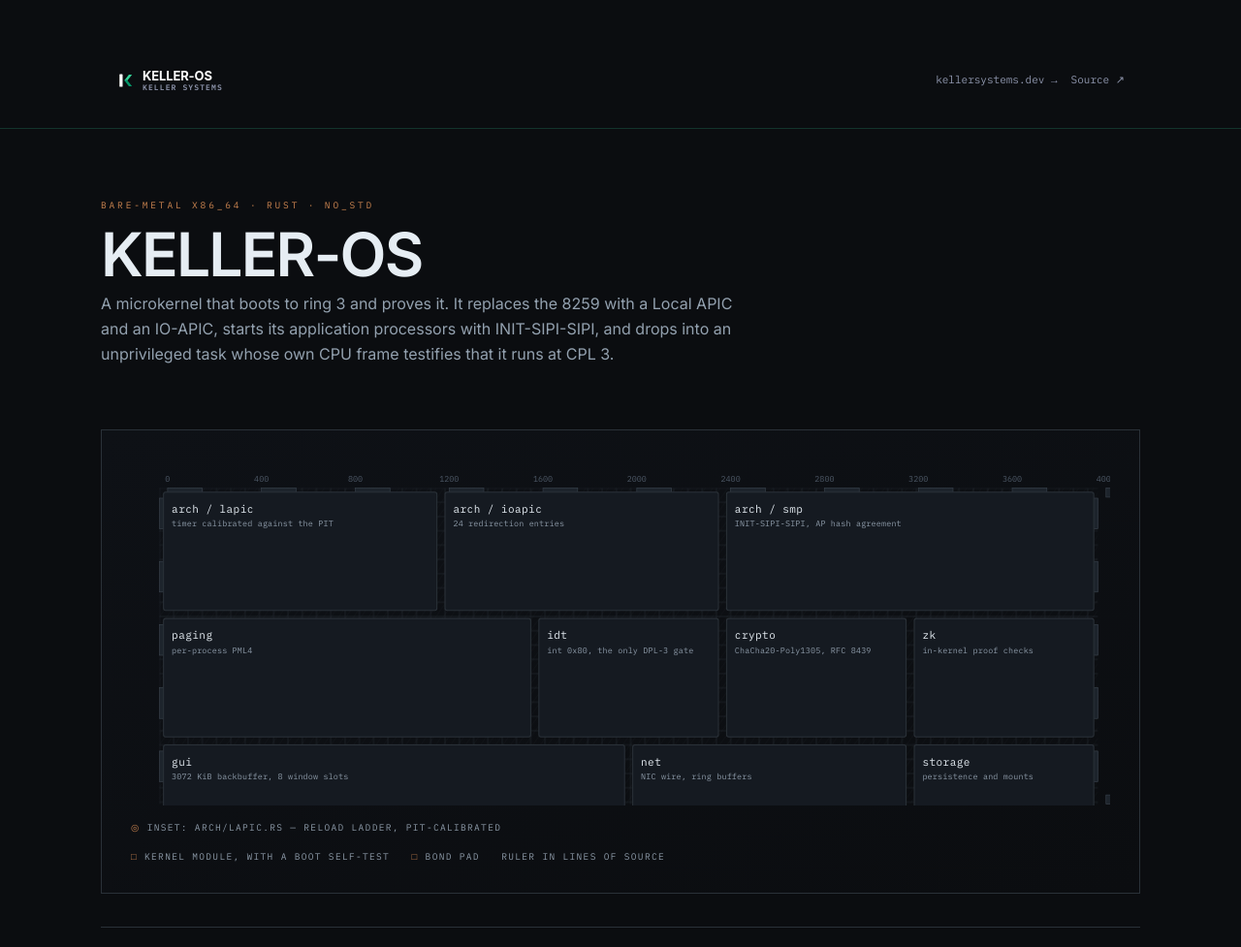
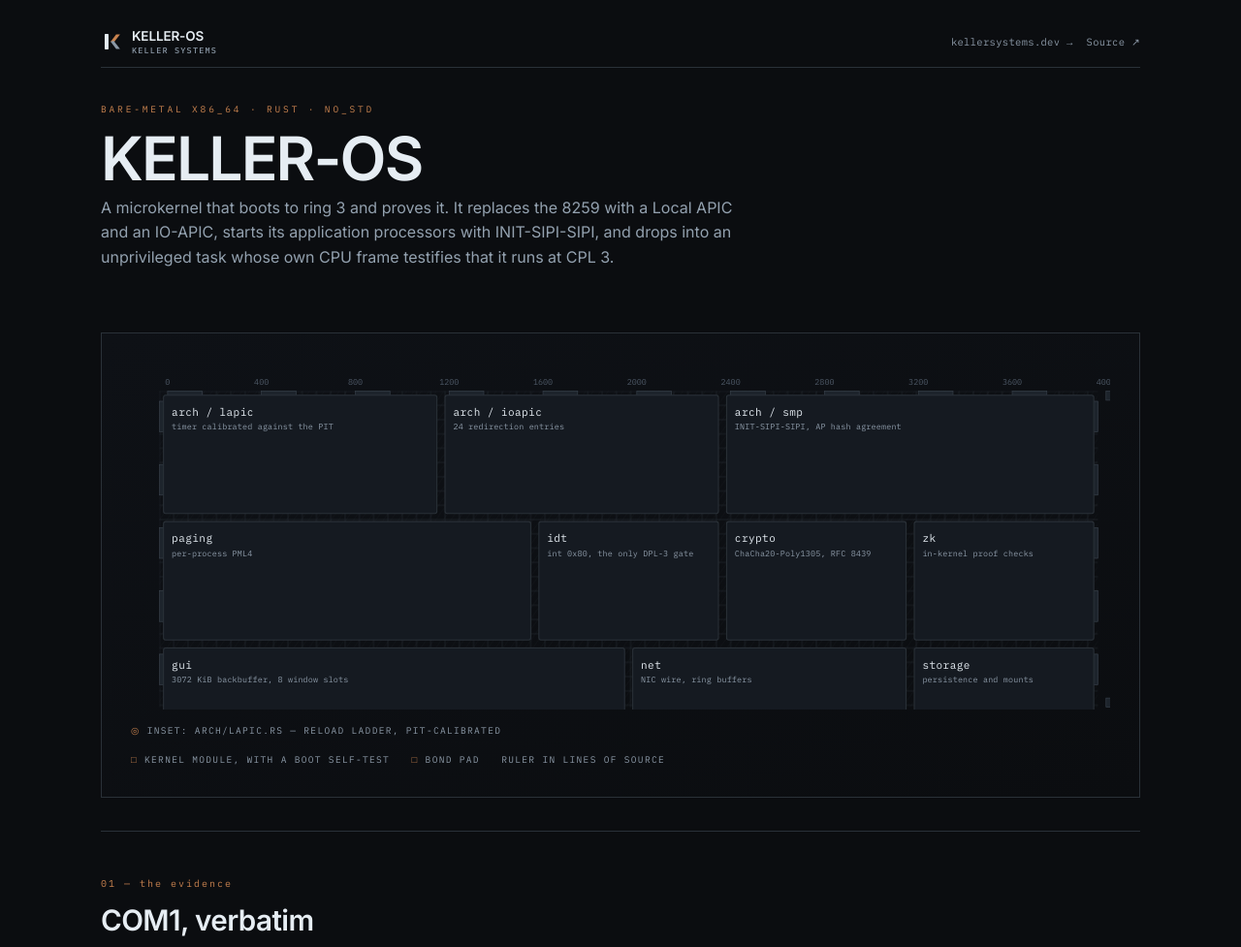
Before and after one commit to KELLERBABG/KELLER-OS, a plain HTML site: page index.html in a window 1280 px wide. Shown: the top 977 px of the page at 97% size. Drawn offline with Linux system fonts and the light colour scheme.

Commit message:
brand: refine subtle theme-native masthead lockup and Modular Monolith identity

```diff
--- a/index.html
+++ b/index.html
@@ -50,104 +50,96 @@ html{scrollbar-color:#2a3138 #0b0d10;scrollbar-width:thin}
 ::-webkit-scrollbar{width:12px}::-webkit-scrollbar-track{background:#0b0d10}
 ::-webkit-scrollbar-thumb{background:#2a3138;border:3px solid #0b0d10}::-webkit-scrollbar-thumb:hover{background:#c9834f}
 /* mobile-figure */@media (max-width:900px){.panel,.chart,.die,.pfd,.cfg,.console,.figs,.seqblock,.map{overflow-x:auto;-webkit-overflow-scrolling:touch}.panel svg,.chart svg,.die svg,.pfd svg,.cfg svg,.figs svg,.map svg{min-width:660px;max-width:none}}
-
-/* --- Slim Technical Top Navigation --- */
-.top-nav {
-  background: #0b0d10;
-  border-bottom: 1px solid rgba(52,211,153,0.2);
-  width: 100%;
-  position: relative;
-  z-index: 999;
-}
-.nav-inner {
-  max-width: 1120px;
-  margin: 0 auto;
-  padding: 0 clamp(16px, 4vw, 40px);
+/* --- Keller Systems Subtle Masthead Lockup --- */
+header { padding-top: clamp(18px, 3.2vw, 30px) !important; }
+.ks-masthead {
   display: flex;
   align-items: center;
   justify-content: space-between;
-  height: 38px;
+  gap: 16px;
+  padding-bottom: 12px;
+  margin-bottom: clamp(18px, 3vw, 28px);
+  border-bottom: 1px solid #2a3138;
 }
-.brand-link {
+.ks-brand {
   display: inline-flex;
   align-items: center;
-  gap: 9px;
+  gap: 10px;
   text-decoration: none !important;
   border-bottom: none !important;
 }
-.brand-mark-svg {
-  width: 18px !important;
-  min-width: 18px !important;
-  max-width: 18px !important;
-  height: 18px !important;
-  min-height: 18px !important;
-  max-height: 18px !important;
+.ks-mark {
+  width: 22px !important;
+  min-width: 22px !important;
+  max-width: 22px !important;
+  height: 22px !important;
+  min-height: 22px !important;
+  max-height: 22px !important;
   padding: 0 !important;
   margin: 0 !important;
   display: block !important;
   flex-shrink: 0 !important;
 }
-.brand-titles {
+.ks-titles {
   display: inline-flex;
   flex-direction: column;
-  line-height: 1.1;
+  line-height: 1.12;
 }
-.brand-product-title {
-  font-family: var(--sans, 'Space Grotesk', -apple-system, sans-serif);
-  font-size: 13px;
-  font-weight: 700;
-  color: #ffffff;
+.ks-name {
+  font-family: 'Inter', -apple-system, BlinkMacSystemFont, 'Segoe UI', sans-serif;
+  font-size: 13.5px;
+  font-weight: 600;
+  color: #e6edf3;
   letter-spacing: -0.01em;
 }
-.brand-company-sub {
-  font-family: var(--mono, 'IBM Plex Mono', 'JetBrains Mono', monospace);
-  font-size: 8px;
-  font-weight: 600;
-  color: #8e95ac;
+.ks-sub {
+  font-family: 'IBM Plex Mono', 'JetBrains Mono', ui-monospace, monospace;
+  font-size: 8.5px;
+  font-weight: 500;
+  color: #8b98a6;
   letter-spacing: 0.14em;
   text-transform: uppercase;
+  margin-top: 2px;
 }
-.nav-links-group {
+.ks-brand:hover .ks-name {
+  color: #c9834f;
+}
+.ks-links {
   display: inline-flex;
   align-items: center;
   gap: 14px;
 }
-.nav-portal-link {
-  font-family: var(--mono, 'IBM Plex Mono', 'JetBrains Mono', monospace);
-  font-size: 11px;
-  color: #8e95ac;
+.ks-link {
+  font-family: 'IBM Plex Mono', 'JetBrains Mono', ui-monospace, monospace;
+  font-size: 10.5px;
+  color: #8b98a6;
   text-decoration: none !important;
   border-bottom: none !important;
+  letter-spacing: 0.03em;
   transition: color 0.15s;
 }
-.nav-portal-link:hover {
-  color: #ffffff;
+.ks-link:hover {
+  color: #e6edf3;
 }
-
-</style></head><body>
-<header class="top-nav">
-  <div class="nav-inner">
-    <a href="https://kellersystems.dev" class="brand-link">
-      <svg class="brand-mark-svg" viewBox="0 0 100 100" aria-hidden="true">
-        <rect x="18" y="14" width="18" height="72" rx="3" fill="#ffffff"/>
-        <path d="M46 50 L72 16 H90 L60 54 Z" fill="#34d399"/>
-        <path d="M60 46 L90 84 H72 L46 50 Z" fill="#059669"/>
-      </svg>
-      <div class="brand-titles">
-        <div class="brand-product-title">KELLER-OS</div>
-        <div class="brand-company-sub">KELLER SYSTEMS</div>
+</style></head><body><!-- noscript-fallback --><noscript><style>html *{opacity:1!important;transform:none!important;filter:none!important;animation:none!important}[data-a],[data-b],.d,.o,.fade,.draw,.chapter,.step,.panel,.hlab{opacity:1!important}</style></noscript>
+<div class="wrap"><header>
+      <div class="ks-masthead">
+        <a href="https://kellersystems.dev" class="ks-brand" title="Keller Systems">
+          <svg class="ks-mark" viewBox="0 0 100 100" width="22" height="22" aria-hidden="true">
+            <rect x="18" y="14" width="18" height="72" rx="3" fill="#e6edf3"/>
+            <path d="M46 50 L72 16 H90 L60 54 Z" fill="#c9834f"/>
+            <path d="M60 46 L90 84 H72 L46 50 Z" fill="#8b98a6"/>
+          </svg>
+          <span class="ks-titles">
+            <span class="ks-name">KELLER-OS</span>
+            <span class="ks-sub">KELLER SYSTEMS</span>
+          </span>
+        </a>
+        <div class="ks-links">
+          <a href="https://kellersystems.dev" class="ks-link">kellersystems.dev &rarr;</a>
+        <a href="https://github.com/KELLERBABG/KELLER-OS" target="_blank" rel="noopener noreferrer" class="ks-link">Source &#8599;</a>
+        </div>
       </div>
-    </a>
-    <div class="nav-links-group">
-      <a href="https://kellersystems.dev" class="nav-portal-link">kellersystems.dev &rarr;</a>
-      <a href="https://github.com/KELLERBABG/KELLER-OS" target="_blank" rel="noopener noreferrer" class="nav-portal-link">Source &#8599;</a>
-    </div>
-  </div>
-</header>
-<!-- noscript-fallback --><noscript><style>html *{opacity:1!important;transform:none!important;filter:none!important;animation:none!important}[data-a],[data-b],.d,.o,.fade,.draw,.chapter,.step,.panel,.hlab{opacity:1!important}</style></noscript>
-
-
-<div class="wrap"><header>
   <span class="kick">Bare-metal x86_64 &middot; Rust &middot; no_std</span>
   <h1>KELLER-OS</h1>
   <p class="sub">A microkernel that boots to ring 3 and proves it. It replaces the 8259 with a Local APIC and an IO-APIC, starts its application processors with INIT-SIPI-SIPI, and drops into an unprivileged task whose own CPU frame testifies that it runs at CPL 3.</p>
```
Also changed, not shown: assets/icon.svg.
